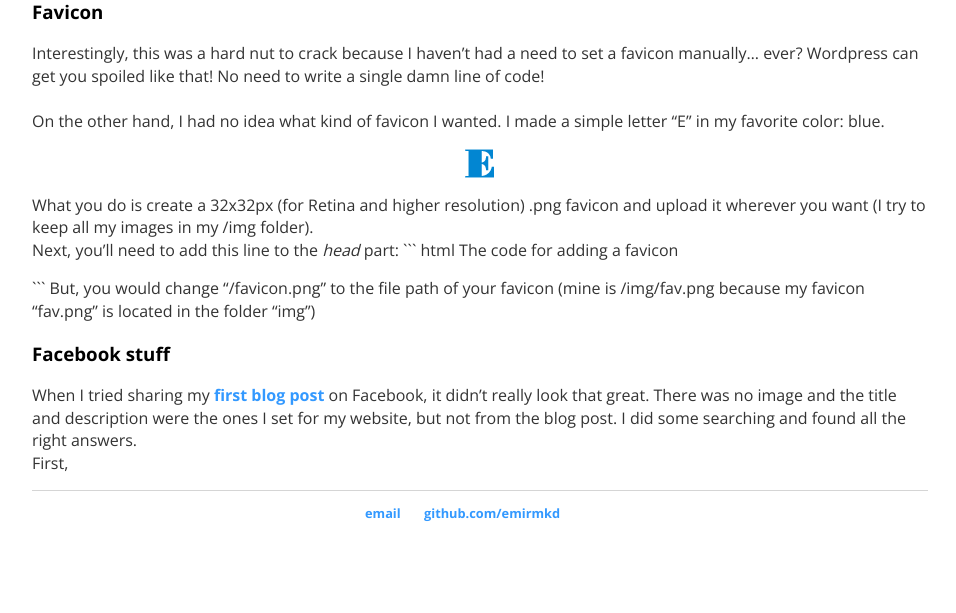
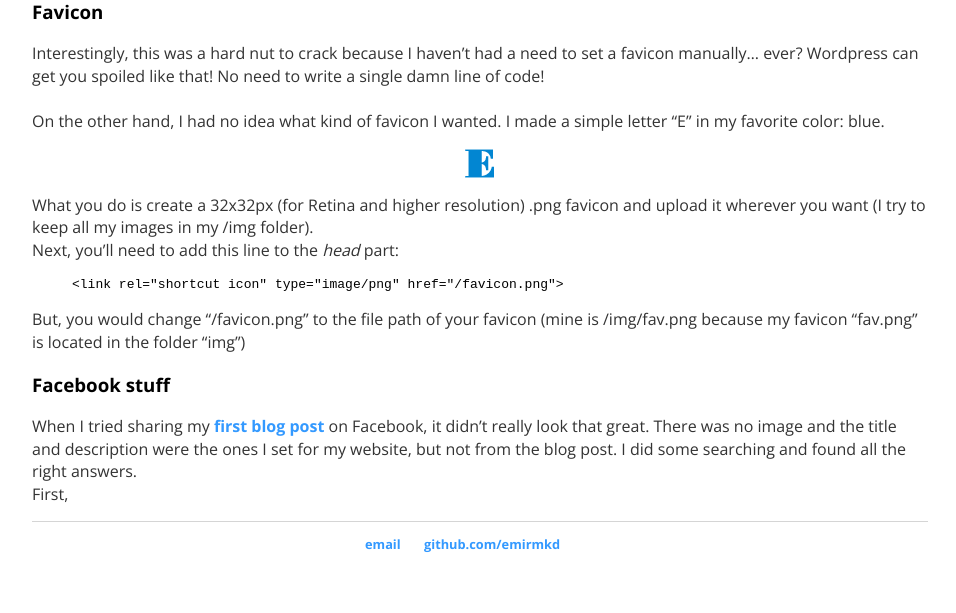
Before and after one commit to emirmkd/emirmkd.github.io, a Jekyll site: the page built from _posts/2016-06-04-facebook-favicon-and-other-seo-stuff.md, in a window 1280 px wide. Shown: the part 566-1179 px from the top of the page, without its empty margins (160-1116 px from the left). Built offline with Jekyll 4.4.1, drawn with Linux system fonts in a browser that asks for light colours; before the commit the page ends 1148 px from its top, so only the background shows below that.

Commit message:
Update 2016-06-04-facebook-favicon-and-other-seo-stuff.md

````diff
--- a/_posts/2016-06-04-facebook-favicon-and-other-seo-stuff.md
+++ b/_posts/2016-06-04-facebook-favicon-and-other-seo-stuff.md
@@ -13,10 +13,10 @@ Interestingly, this was a hard nut to crack because I haven't had a need to set
 On the other hand, I had no idea what kind of favicon I wanted. I made a simple letter "E" in my favorite color: blue.
 <img class="postimg" src="http://emiralkafagi.me/img/fav.png">
 What you do is create a 32x32px (for Retina and higher resolution) .png favicon and upload it wherever you want (I try to keep all my images in my /img folder).<br>
-Next, you'll need to add this line to the <i>head</i> part:
-``` html The code for adding a favicon
+Next, you'll need to add this line to the <i>head</i> part: <br>
+{% highlight html %}
 <link rel="shortcut icon" type="image/png" href="/favicon.png">
-```
+{% endhighlight %}
 But, you would change "/favicon.png" to the file path of your favicon (mine is /img/fav.png because my favicon "fav.png" is located in the folder "img")
 <h3>Facebook stuff</h3>
 When I tried sharing my <a href="http://www.emiralkafagi.me/blog/2016/06/03/why-jekyll">first blog post</a> on Facebook, it didn't really look that great. There was no image and the title and description were the ones I set for my website, but not from the blog post. I did some searching and found all the right answers. <br>
````
